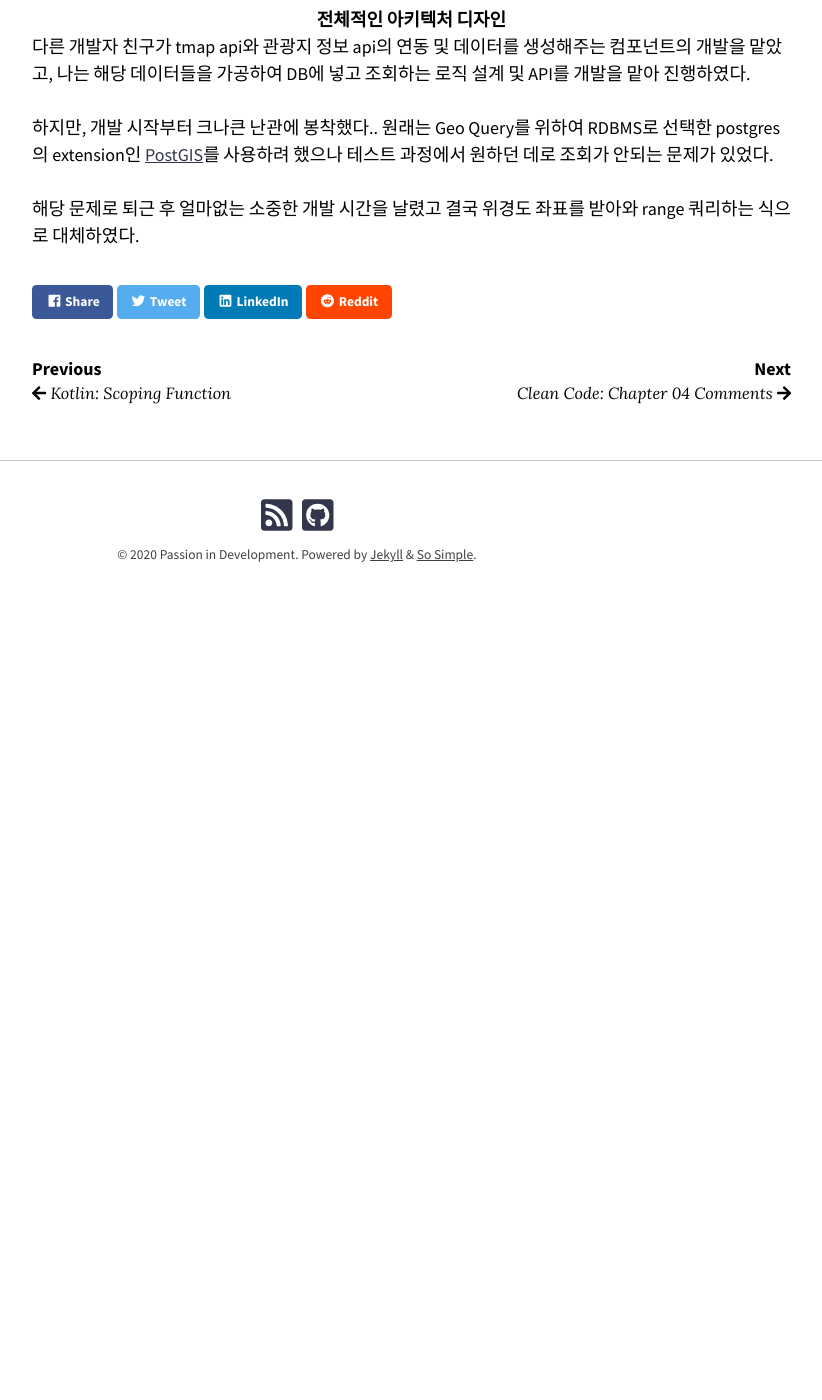
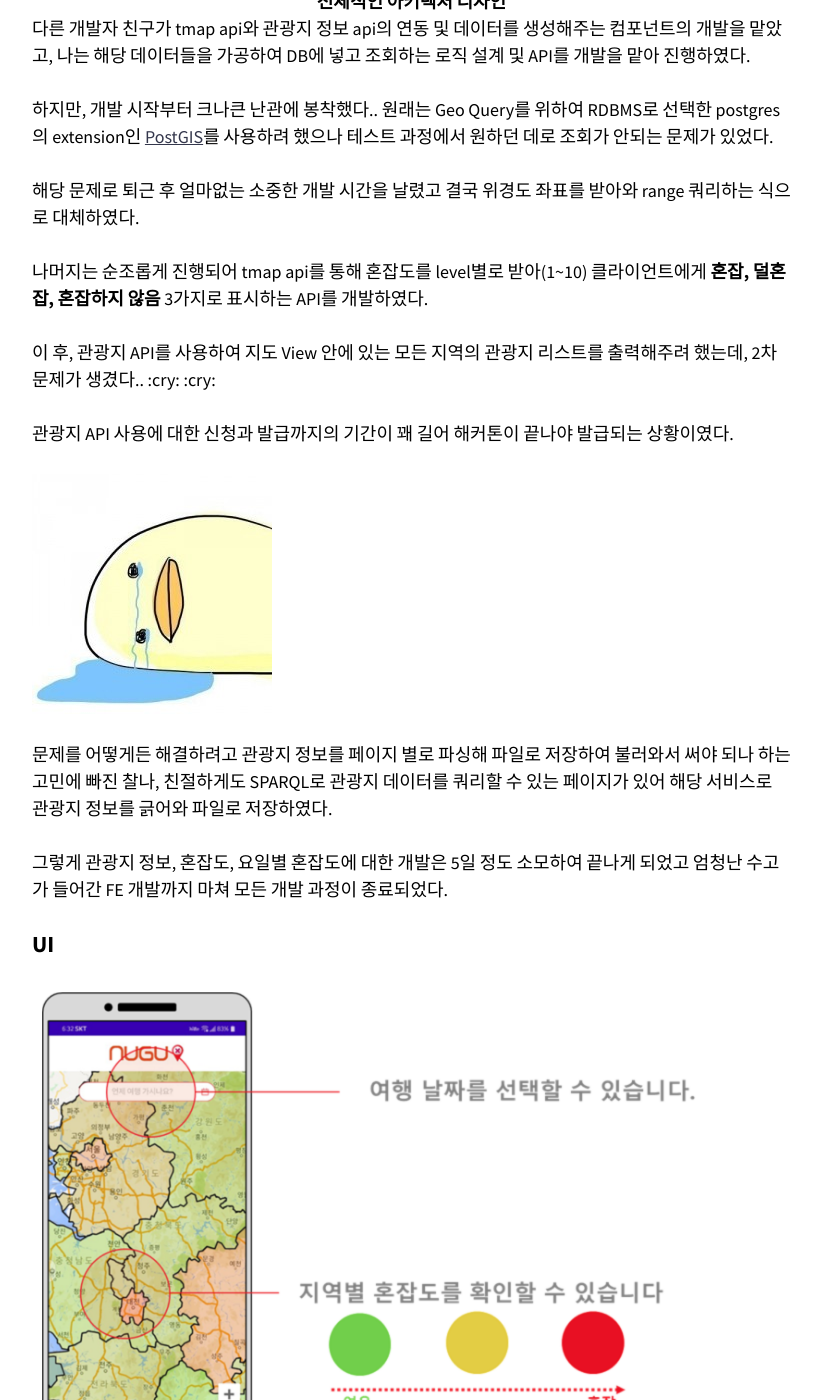
Before and after one commit to dream365/dream365.github.io, a Jekyll site: the page built from _posts/2020-10-30-angel-hack-seoul.md, in a window 1280 px wide and 1400 px high, scrolled down 2744 px. Shown: the whole window, without its empty margins (343-1165 px from the left). Built offline with Jekyll 4.4.1, drawn with Linux system fonts in a browser that asks for light colours; nearby versions of some CDN libraries; comment, search, counter and statistics services are not loaded; before the commit the page ends 3381 px from its top, so only the background shows below that; some of the changed text lies outside the part shown.

Commit message:
Update 2020-10-30-angel-hack-seoul.md

```diff
--- a/_posts/2020-10-30-angel-hack-seoul.md
+++ b/_posts/2020-10-30-angel-hack-seoul.md
@@ -1,5 +1,5 @@
 ---
-title: "LeetCode 0003. Longest Substring Without Repeating Characters"
+title: "Angel Hack Seoul 과정 및 후기"
 categories:
   - Project
 tags:
@@ -35,6 +35,7 @@ last_modified_at: 2020-10-30T18:46:00-00:00
 Ideation 미팅 속에서 여러가지 소상 공인들을 위한 솔류션에 대한 Idea들이 샘솟았고 그 Idea들을 주르륵 리스팅하였다.
 
 ![angel_hack_idation](/images/Angelhack_Ideation.jpeg)
+
 수많은 대화의 기록들..
 
 길어지는 Ideation속에서 하나로 주제가 좁혀지지 않았고, 어떻게 하면 좁힐 수 있을까 생각하여 솔루션에 대해서 해당 주제가 제공할 수 있는 이점(메트릭)을 선정하고 각자 점수를 매겨 하나의 주제가 선정되었다.
@@ -57,8 +58,33 @@ Ideation 미팅 속에서 여러가지 소상 공인들을 위한 솔류션에
 
 <center><strong>전체적인 아키텍처 디자인</strong></center>
 
+
 다른 개발자 친구가 tmap api와 관광지 정보 api의 연동 및 데이터를 생성해주는 컴포넌트의 개발을 맡았고, 나는 해당 데이터들을 가공하여 DB에 넣고 조회하는 로직 설계 및 API를 개발을 맡아 진행하였다.
 
 하지만, 개발 시작부터 크나큰 난관에 봉착했다.. 원래는 Geo Query를 위하여 RDBMS로 선택한 postgres의 extension인 [PostGIS](https://postgis.net/)를 사용하려 했으나 테스트 과정에서 원하던 데로 조회가 안되는 문제가 있었다.
 
 해당 문제로 퇴근 후 얼마없는 소중한 개발 시간을 날렸고 결국 위경도 좌표를 받아와 range 쿼리하는 식으로 대체하였다.
+
+나머지는 순조롭게 진행되어 tmap api를 통해 혼잡도를 level별로 받아(1~10) 클라이언트에게 **혼잡, 덜혼잡, 혼잡하지 않음** 3가지로 표시하는 API를 개발하였다.
+
+이 후, 관광지 API를 사용하여 지도 View 안에 있는 모든 지역의 관광지 리스트를 출력해주려 했는데, 2차 문제가 생겼다.. :cry: :cry:
+
+관광지 API 사용에 대한 신청과 발급까지의 기간이 꽤 길어 해커톤이 끝나야 발급되는 상황이였다.
+
+![crying duck](/images/Crying_Duck.jpg)
+
+문제를 어떻게든 해결하려고 관광지 정보를 페이지 별로 파싱해 파일로 저장하여 불러와서 써야 되나 하는 고민에 빠진 찰나, 친절하게도 SPARQL로 관광지 데이터를 쿼리할 수 있는 페이지가 있어 해당 서비스로 관광지 정보를 긁어와 파일로 저장하였다.
+
+그렇게 관광지 정보, 혼잡도, 요일별 혼잡도에 대한 개발은 5일 정도 소모하여 끝나게 되었고 엄청난 수고가 들어간 FE 개발까지 마쳐 모든 개발 과정이 종료되었다.
+
+### UI
+
+![Angelhack 01](/images/Angelhack_01.png)
+
+![Angelhack 02](/images/Angelhack_02.png)
+
+![Angelhack 03](/images/Angelhack_03.png)
+
+![Angelhack 04](/images/Angelhack_04.png)
+
+## 후기
```
